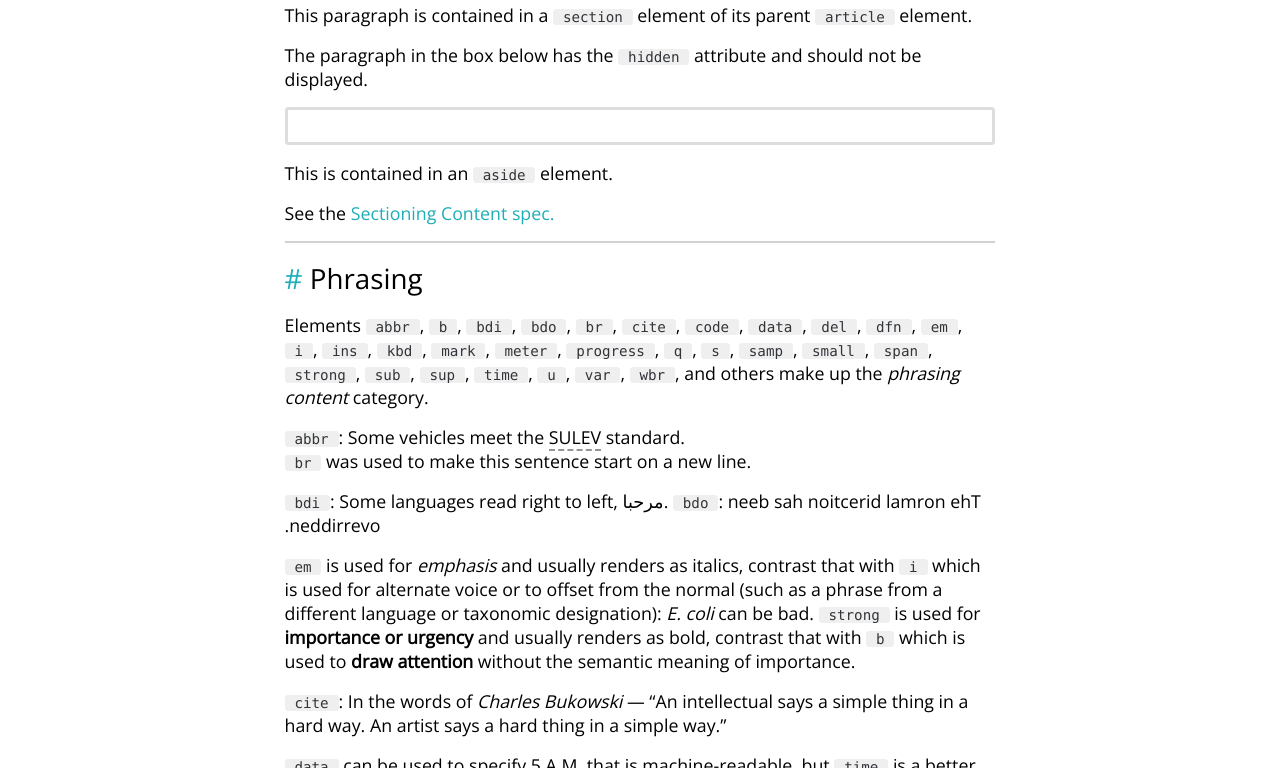
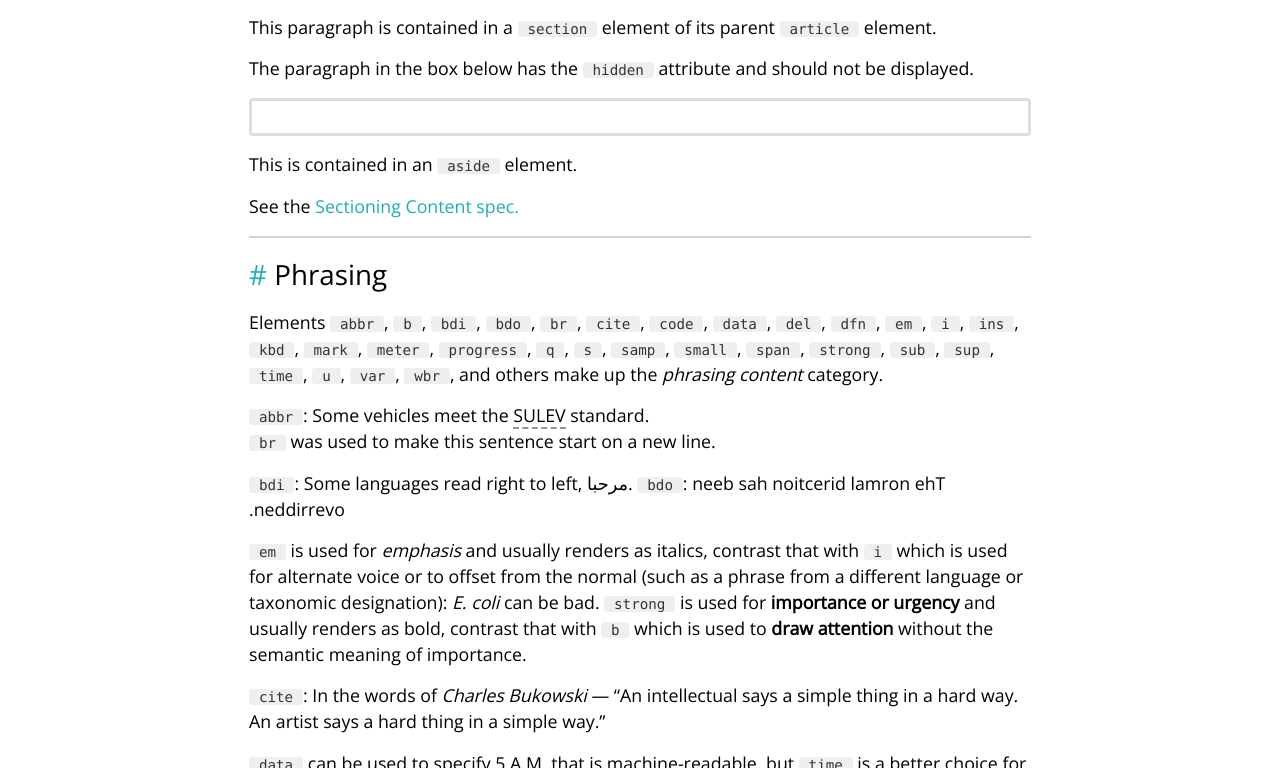
Before and after one commit to colinaut/onset.css, a website built with Vite: page src/index.html in a window 1280 px wide. Shown: the part 2032-2800 px from the top of the page. Built offline with nearby package versions, Linux system fonts and the light colour scheme.

Commit message:
styles(var, base, util): small fixes brought over from working with this for FTC site. Changes to leading, max width class, and removed heading color as it caused issues and wasn't needed really.

```diff
--- a/src/css/partials/base.css
+++ b/src/css/partials/base.css
@@ -19,7 +19,7 @@ body {
 
 body {
     font-family: var(--font-body);
-	line-height: var(--leading);
+	line-height: var(--leading-normal);
     color: var(--text-body-color);
 }
 
@@ -31,7 +31,6 @@ h5,
 h6 {
     margin: var(--space) 0;
     font-weight: 400;
-    color: var(--text-header-color);
 }
 
 h1:first-child, h2:first-child, h3:first-child, h4:first-child, h5:first-child, h6:first-child {
--- a/src/css/partials/util.css
+++ b/src/css/partials/util.css
@@ -61,10 +61,12 @@
 /* Global sections */
 .max-content-width {
     max-width: var(--max-content-width);
+    margin: 0 auto;
 }
 
 .max-hero-width {
     max-width: var(--max-hero-width);
+    margin: 0 auto;
 }
 
 .side-padding {
--- a/src/css/partials/variables.css
+++ b/src/css/partials/variables.css
@@ -26,16 +26,16 @@
     --highlight: rgb(203, 55, 248);
     --success: rgb(104, 231, 65);
     --danger: rgb(231, 65, 65);
+    --warning: rgb(250, 203, 74);
 
     /* ------------------------------- Typography ------------------------------- */
 
-    --leading-normal: 1.4;
-    --leading-tight: 1.1;
+    --leading-normal: 1.45;
+    --leading-tight: 1.15;
     --font-body: 'Open Sans', sans-serif;
     --font-display: 'Yanone Kaffeesatz', sans-serif;
     --font-monospace: 'SFMono-Regular', Consolas, 'Liberation Mono', Menlo, Courier, monospace;
     --text-body-color: var(--black);
-    --text-header-color: var(--black);
 
     /* ------------------------------- Type scale ------------------------------- */
 
@@ -70,6 +70,7 @@
     --space-md: calc(var(--space) * var(--space-scale));
     --space-lg: calc(var(--space-md) * var(--space-scale));
     --space-xl: calc(var(--space-lg) * var(--space-scale));
+    --space-xxl: calc(var(--space-xl) * var(--space-scale));
 
     /* -------------------------------- Box Specs ------------------------------- */
     --border-radius: 0.2rem;
@@ -79,7 +80,7 @@
     --shadow-lg: 0 10px 15px -3px rgba(0, 0, 0, 0.1), 0 4px 6px -2px rgba(0, 0, 0, 0.05);
 
     /* --------------------------------- Layout --------------------------------- */
-    --max-content-width: 40rem;
+    --max-content-width: 44rem;
     --max-hero-width: 60rem;
 
     /* z-index for any floating or dropdown nav */
```
Also changed, not shown: dist/css/onset.css, dist/css/onset.min.css.
